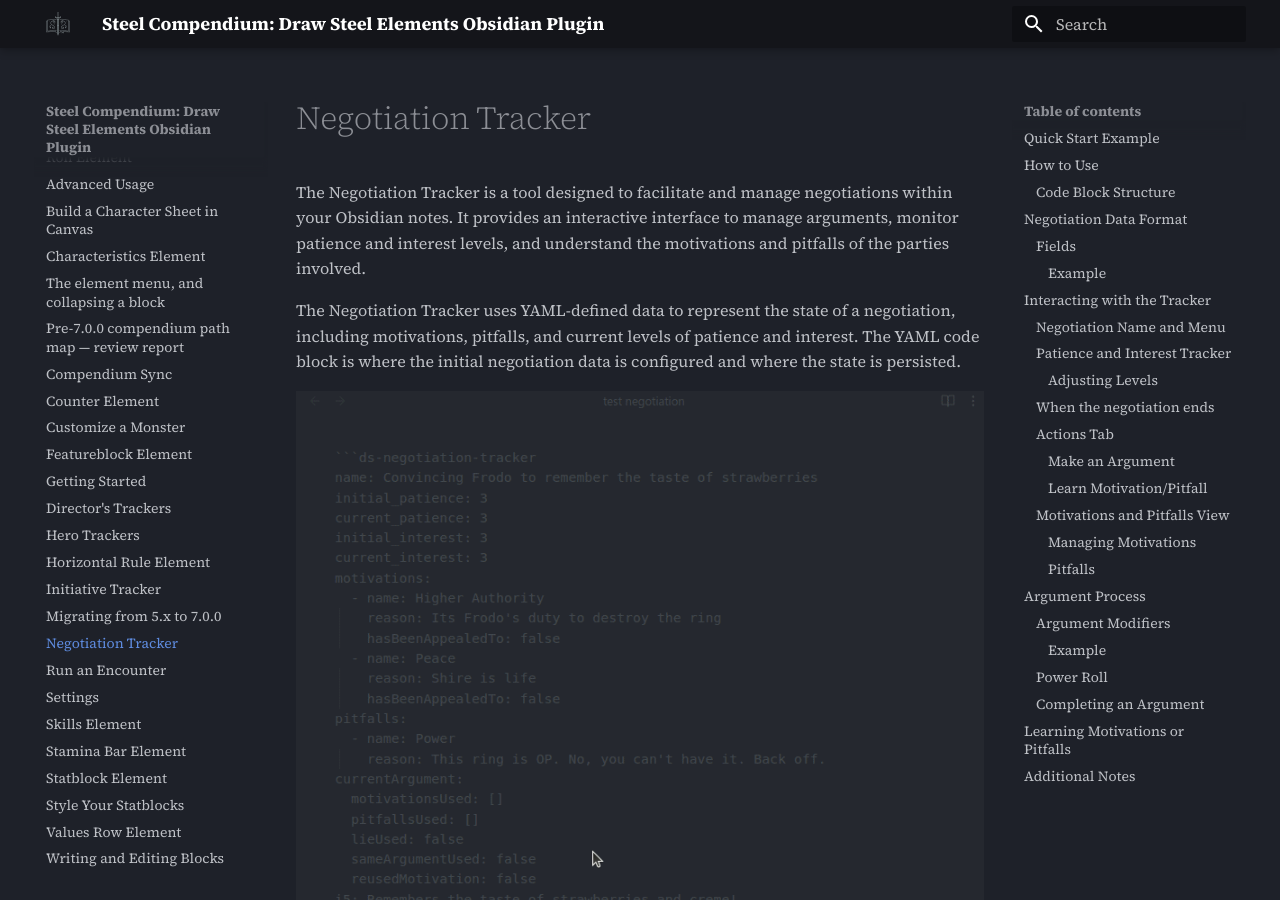
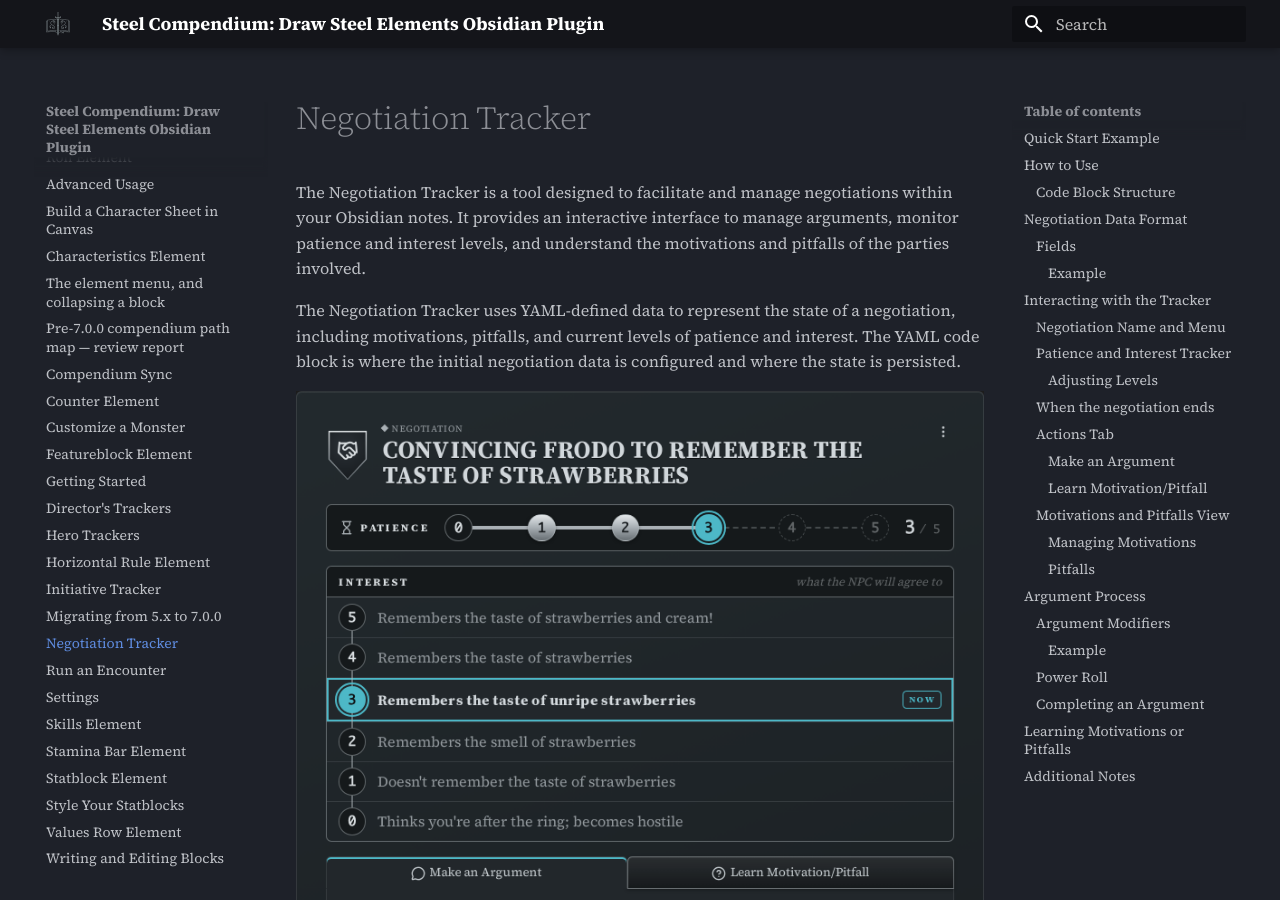
Before and after one commit to SteelCompendium/draw-steel-elements, an MkDocs documentation site: the page built from docs/negotiation-tracker.md, in a window 1280 px wide and 900 px high. Built offline with MkDocs 1.6.1 and Material for MkDocs 9.7.7, drawn with Linux system fonts in a browser that asks for light colours; comment, search, counter and statistics services are not loaded; the version menu is left out.

Commit message:
docs(steel): SC-379 negotiation guide opens on the current screenshot, not the old-UI gif

```diff
--- a/docs/negotiation-tracker.md
+++ b/docs/negotiation-tracker.md
@@ -8,7 +8,7 @@
 and current levels of patience and interest. The YAML code block is where the initial negotiation data is configured and
 where the state is persisted.
 
-![negotiation](Media/negotiation.gif)
+![negotiation](Media/negotiation.png)
 
 ## Quick Start Example
 
```
